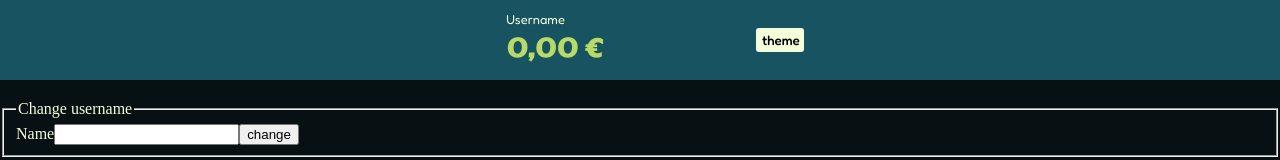
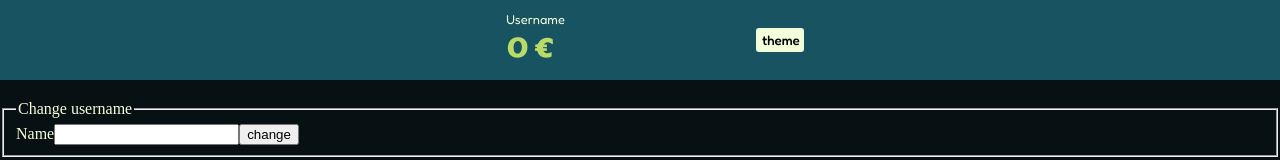
Before and after one commit to Satttoshi/idle-boss, a Next.js app: page /boss-floor in a window 1280 px wide. Shown: the top 160 px of the page. Built offline with nearby package versions, Linux system fonts and the light colour scheme.

Commit message:
add number name scaling logic

```diff
--- a/src/components/MoneyDisplay.js
+++ b/src/components/MoneyDisplay.js
@@ -6,17 +6,50 @@ export default function MoneyDisplay() {
   const money = useStore((state) => state.money);
   const username = useStore((state) => state.username);
 
+  const moneyToString = Math.floor(money).toString();
+
+  function largeNumberNamingScaling(moneyString) {
+    if (moneyString.length > 32) {
+      return moneyString.slice(0, moneyString.length - 30) + " Decillion";
+    } else if (moneyString.length > 29) {
+      return moneyString.slice(0, moneyString.length - 27) + " Nonillion";
+    } else if (moneyString.length > 26) {
+      return moneyString.slice(0, moneyString.length - 24) + " Septillion";
+    } else if (moneyString.length > 23) {
+      return moneyString.slice(0, moneyString.length - 21) + " Sextillion";
+    } else if (moneyString.length > 20) {
+      return moneyString.slice(0, moneyString.length - 18) + " Quintillion";
+    } else if (moneyString.length > 17) {
+      return moneyString.slice(0, moneyString.length - 15) + " Quadrillion";
+    } else if (moneyString.length > 14) {
+      return moneyString.slice(0, moneyString.length - 12) + " Trillion";
+    } else if (moneyString.length > 11) {
+      return moneyString.slice(0, moneyString.length - 9) + " Billion";
+    } else if (moneyString.length > 8) {
+      return moneyString.slice(0, moneyString.length - 6) + " Million";
+    } else {
+      return (
+        moneyString.toLocaleString("de-DE", {
+          minimumFractionDigits: 2,
+          maximumFractionDigits: 2,
+        }) + " €"
+      );
+    }
+  }
+
   const moneyString =
     money.toLocaleString("de-DE", {
       minimumFractionDigits: 2,
       maximumFractionDigits: 2,
     }) + " €";
 
+  const convertedMoney = largeNumberNamingScaling(moneyToString);
+
   return (
     <StyledHeader>
       <div>
         <h2>{username}</h2>
-        <h1>{moneyString}</h1>
+        <h1>{convertedMoney}</h1>
       </div>
       <ThemeSwitch />
     </StyledHeader>
```
